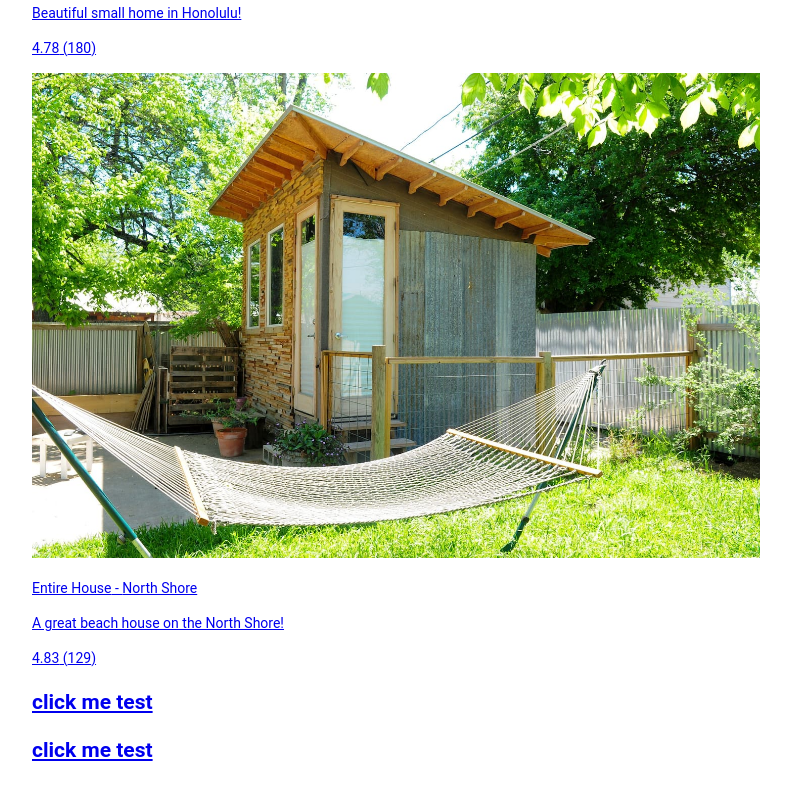
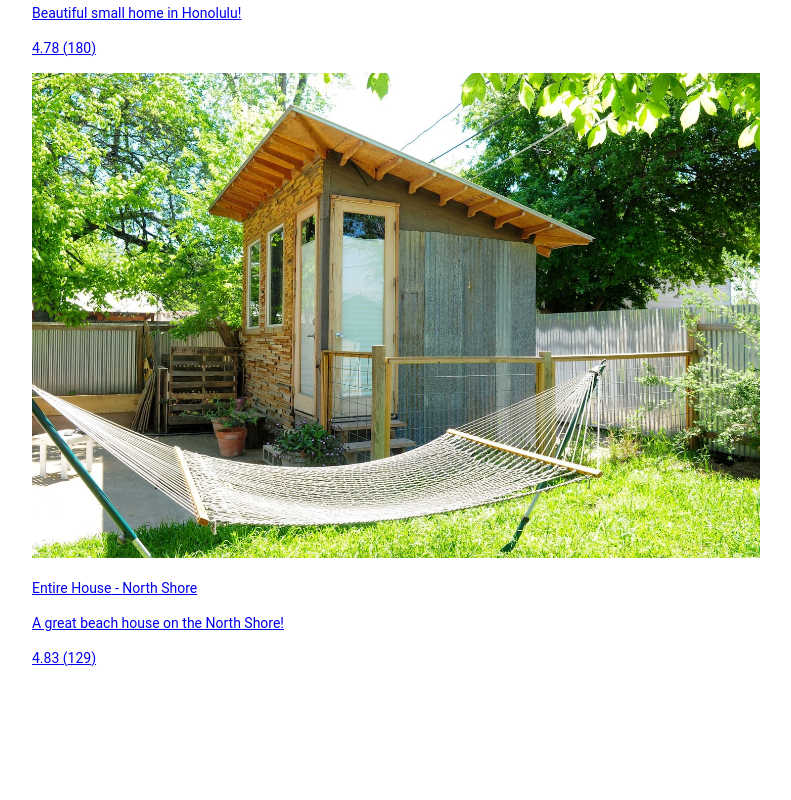
Before and after one commit to tryingtokeepup/NextBnB, a Next.js app: page / in a window 1280 px wide. Shown: the part 745-1545 px from the top of the page, without its empty margins (244-1035 px from the left). After the commit the page ends 1456 px from the top, so only its background shows below. Built offline with nearby package versions, Linux system fonts and the light colour scheme.

Commit message:
adding in fixes from new next version

```diff
--- a/components/DateRangePicker.js
+++ b/components/DateRangePicker.js
@@ -1,6 +1,5 @@
 import { useState } from 'react';
 import DayPickerInput from 'react-day-picker/DayPickerInput';
-import 'react-day-picker/lib/style.css';
 import { DateUtils } from 'react-day-picker';
 
 import dateFnsFormat from 'date-fns/format';
--- a/components/TestComponent.js
+++ /dev/null
@@ -1,15 +0,0 @@
-import Link from 'next/link';
-const TestComponent = props => {
-  // we are passing props down with {... house} spreading in the index
-  return (
-    // Very cool, we can basically use routing with Next's version of
-    <Link href="/test/[id]" as={'/test/' + props.id}>
-      <a>
-        <h2>click me test</h2>
-      </a>
-    </Link>
-  );
-};
-
-// implicit returns with arrow fnctions are strange beasts
-export default TestComponent;
--- a/next.config.js
+++ /dev/null
@@ -1,2 +0,0 @@
-const withCSS = require('@zeit/next-css');
-module.exports = withCSS();
--- a/package.json
+++ b/package.json
@@ -20,9 +20,8 @@
   },
   "homepage": "https://github.com/tryingtokeepup/NextBnB#readme",
   "dependencies": {
-    "@zeit/next-css": "^1.0.1",
     "date-fns": "^2.8.1",
-    "next": "^9.1.6",
+    "next": "^9.2.0",
     "react": "^16.12.0",
     "react-day-picker": "^7.4.0",
     "react-dom": "^16.12.0"
--- a/pages/houses/[id].js
+++ b/pages/houses/[id].js
@@ -1,6 +1,5 @@
 import Head from 'next/head';
 import Layout from '../../components/Layout';
-import './empty.css';
 import houses from '../houses.json';
 import DateRangePicker from '../../components/DateRangePicker';
 import { useState } from 'react';
@@ -44,9 +43,8 @@ const House = props => {
           </article>
           <aside>
             <h2>Add dates for prices</h2>
-            <p>quick push</p>
             {/* when the user changes the date, we want to pass that change up to here! */}
-            {/* <DateRangePicker
+            <DateRangePicker
               datesChanged={(startDate, endDate) => {
                 setNumberOfNightsBetweenDates(
                   calcNumberOfNightsBetweenDates(startDate, endDate)
@@ -63,7 +61,7 @@ const House = props => {
                   ${(numberOfNightsBetweenDates * props.house.price).toFixed(2)}
                 </p>
               </div>
-            )} */}
+            )}
           </aside>
 
           {/* Styling */}
--- a/pages/index.js
+++ b/pages/index.js
@@ -1,8 +1,6 @@
 import houses from './houses.json';
 import House from '../components/House.js';
 import Layout from '../components/Layout';
-import TestComponent from '../components/TestComponent.js';
-import './empty.css';
 const content = (
   <div>
     <h1>Nextbnb</h1>
@@ -13,11 +11,7 @@ const content = (
         return <House key={index} {...house} />;
       })}
     </div>
-    <div>
-      {houses.map((house, index) => {
-        return <TestComponent key={index} {...house} />;
-      })}
-    </div>
+
     <style jsx>{`
       .houses {
         display: grid;
```
Also changed, not shown: pages/test/[id].js (deleted, +0 -7 lines), pages/empty.css (deleted), pages/houses/empty.css (deleted), pages/test/empty.css (deleted), 1 other file (tests, documents, lock files or other folders).
